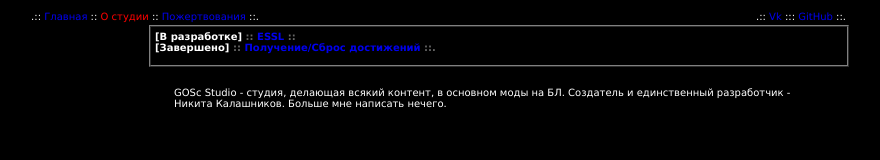
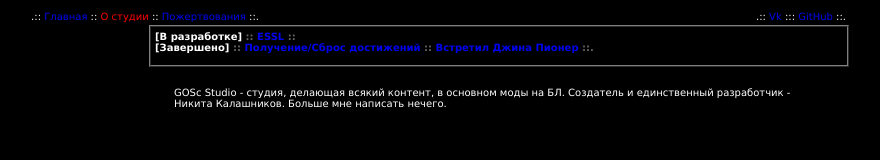
Before and after one commit to goscstudio/goscstudio.github.io, a plain HTML site: page about.html in a window 1280 px wide. Shown: the whole page, without its empty margins (141-1021 px from the left). Drawn offline with Linux system fonts and the light colour scheme.

Commit message:
Update about.html
добавил мод.

```diff
--- a/about.html
+++ b/about.html
@@ -50,7 +50,10 @@
 									::
 									<a href="https://goscstudio.github.io/esmods_rra">
 									Получение/Сброс достижений</a>
-									::.
+									::
+                                    					<a href="./esmods_mtp.html">
+                                    					Встретил Джина Пионер</a>
+                                    					::.
 								</font>
 							</h2>
 						</td>
```
